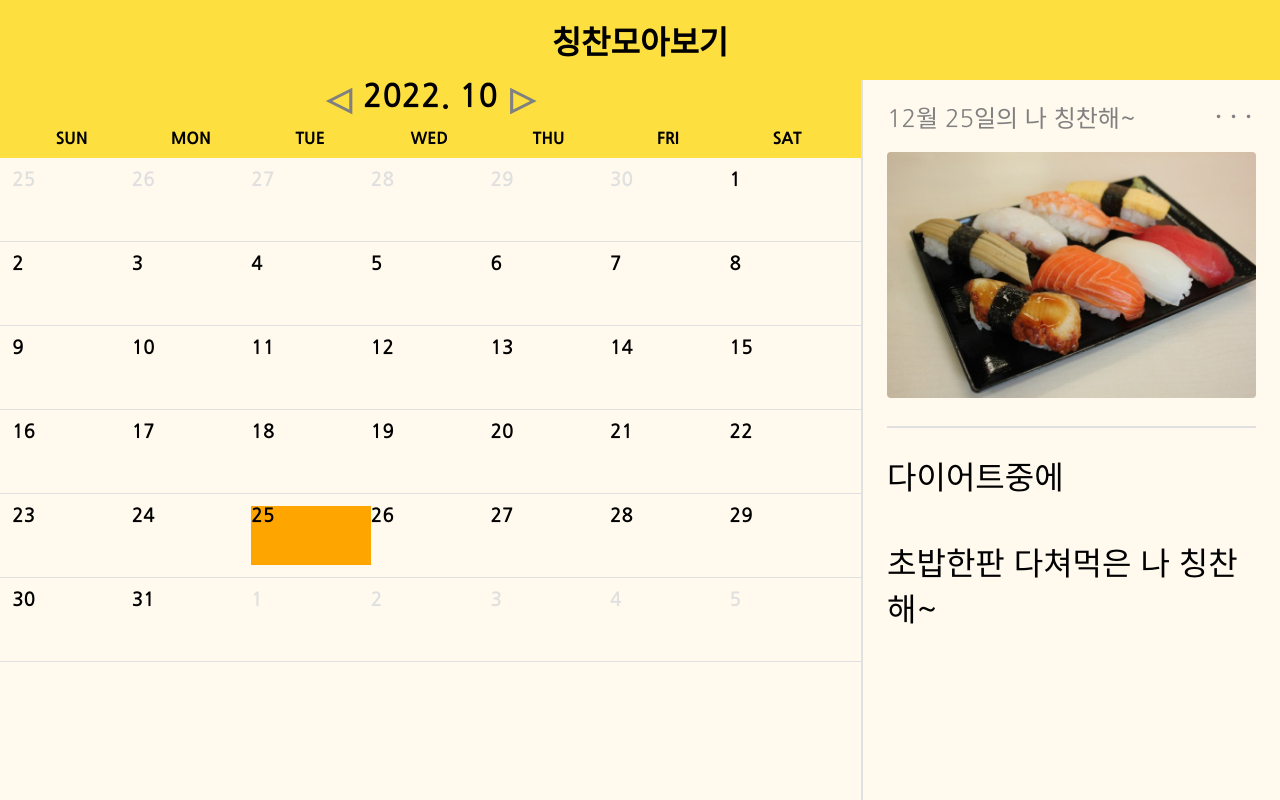
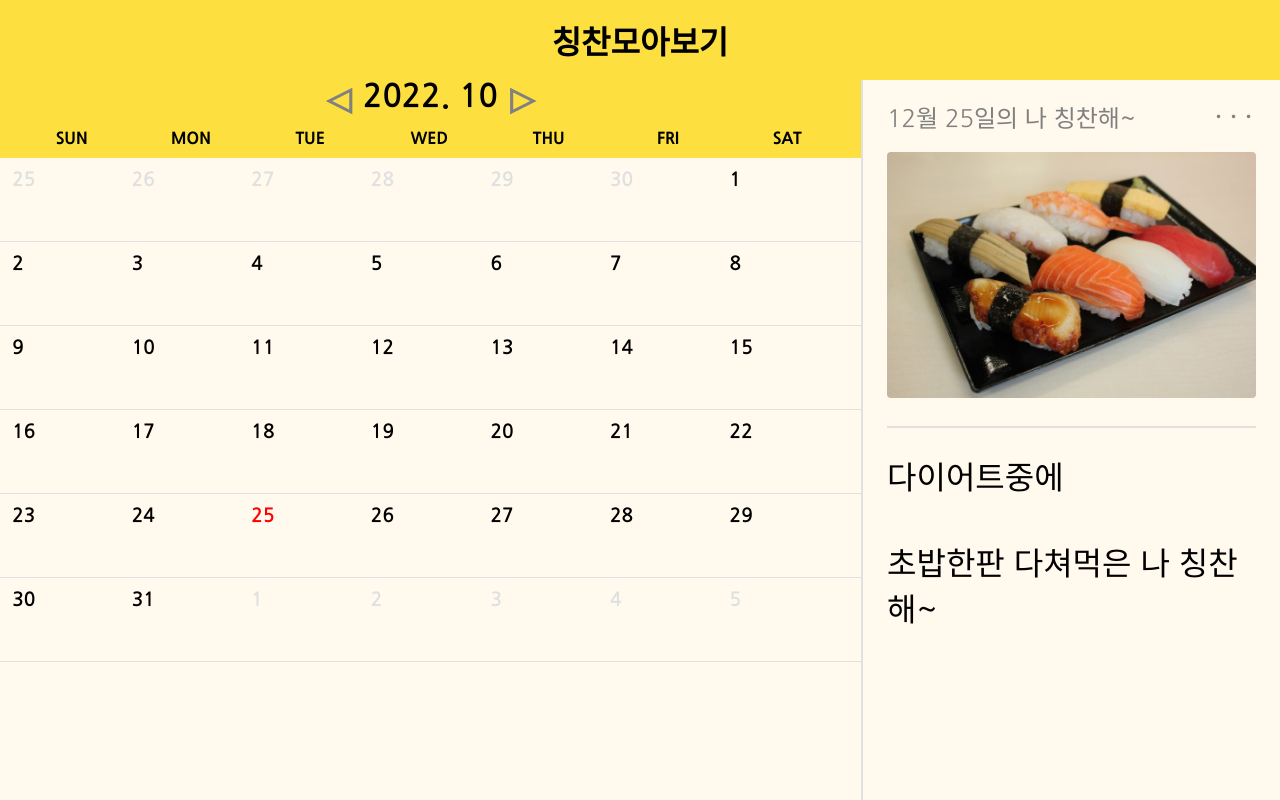
Before and after one commit to Woohyeok97/CCH, a React (Create React App) app in the folder front/: page /list in a window 1280 px wide. Built offline with nearby package versions, Linux system fonts and the light colour scheme.

Commit message:
캘린더 기능개선(날짜선택)

```diff
--- a/front/src/component/list/calendar/calendar.jsx
+++ b/front/src/component/list/calendar/calendar.jsx
@@ -1,5 +1,5 @@
 /* eslint-disable */
-import { addMonths, subMonths} from "date-fns";
+import { addMonths, subMonths, format} from "date-fns";
 import React, { useState } from "react";
 
 import LayoutBox from "../../common/layoutBox";
@@ -11,14 +11,17 @@ import CalendarCell from "./calendarCell";
 function Calendar() {
 
   const [ currentDate, setCurrentDate ] = useState(new Date())
+  const [ selectDate, setSelectDate ] = useState(new Date())
   const prevMonth = ()=> setCurrentDate(subMonths(currentDate, 1))
   const nextMonth = ()=> setCurrentDate(addMonths(currentDate, 1))
+
+  console.log(selectDate)
 
   return (
     <LayoutBox basis="70%" direction="column" justify="start">
       <CalendarHeader currentDate={currentDate} prevMonth={prevMonth} nextMonth={nextMonth}/>
       <CalendarDay/>
-      <CalendarCell currentDate={currentDate} />
+      <CalendarCell currentDate={currentDate}  selectDate={selectDate} setSelectDate={setSelectDate}/>
     </LayoutBox>
   )
 }
--- a/front/src/component/list/calendar/calendarCell.jsx
+++ b/front/src/component/list/calendar/calendarCell.jsx
@@ -6,7 +6,7 @@ import { addDays, format, isSameMonth, isSameDay } from "date-fns";
 import LayoutBox from "../../common/layoutBox";
 
 
-function CalendarCell({ currentDate }) {
+function CalendarCell({ currentDate, selectDate, setSelectDate }) {
 
   const CellRow = styled.div`
     flex-basis : 20%;
@@ -28,6 +28,10 @@ function CalendarCell({ currentDate }) {
     > .disabled {
       color : #DFE0DF;
     }
+
+    > .same {
+      color : red;
+    }
   `
 
 
@@ -39,26 +43,24 @@ function CalendarCell({ currentDate }) {
   let day = startDay
   let days = []
   let cell = []
-  let 날짜표시 = ''
 
   while(day <= endDay) {
     for(let i = 0; i < 7; i++) {
-      날짜표시 = format(day, 'd')
-
-      days.push(
-      <div className={`${
-        !isSameMonth(day, monthEnd) ? 'disabled' :
-        isSameDay(day, currentDate) ? 'today' : '' }  cell-item ` }>{ 날짜표시 }</div> )
+      days = [...days, day]
       day = addDays(day, 1)
     }
+    cell.push(days)
+    days = [];
+  }
 
-    cell.push(<CellRow>{days}</CellRow>)
-    days = []
-  }
 
   return(
     <LayoutBox direction="column" basis="70%">
-      { cell }
+    { cell.map( a => {
+      return <CellRow>{ a.map( a => {
+        return <div className={`${!isSameMonth(a, monthEnd) ? 'disabled' : isSameDay(a, selectDate) ? 'same' : '' } cell-item `}
+        onClick={()=>{ setSelectDate(a) }}>{format(a, 'd')}</div> }) }</CellRow>
+    }) }
     </LayoutBox>
 
   )
```
